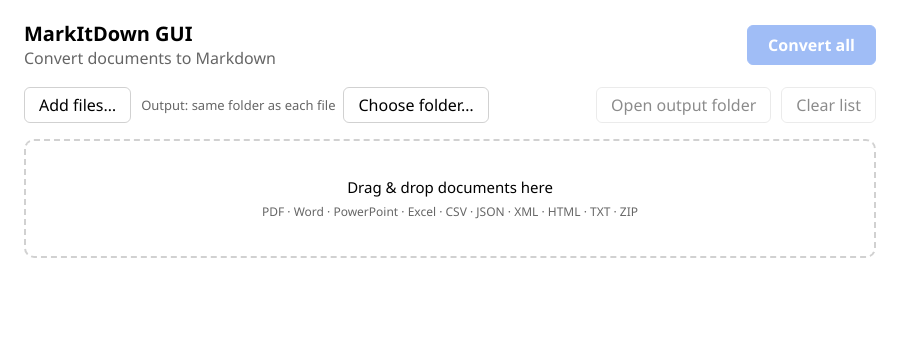
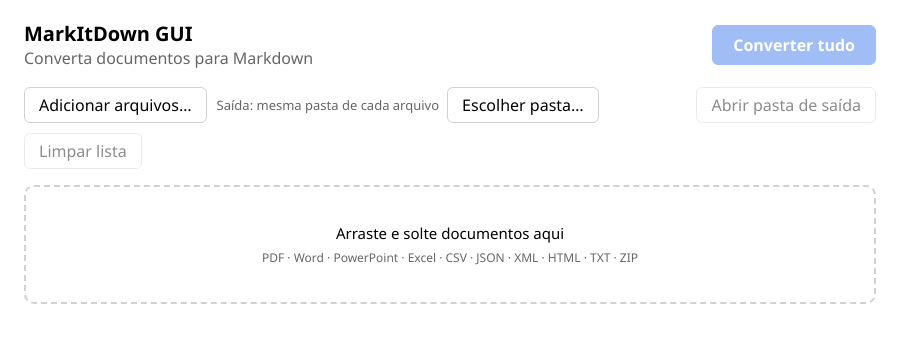
Before and after one commit to Conferir-Systems/md_converter, an Electron app: page src/index.html in a window 900 px wide. Drawn offline with Linux system fonts and the light colour scheme; no server answers.

Commit message:
portuguese default language

```diff
--- a/electron-builder.yml
+++ b/electron-builder.yml
@@ -1,5 +1,5 @@
 appId: com.example.markitdowngui
-productName: MarkItDown GUI
+productName: MD Converter
 directories:
   output: release
   buildResources: build
--- a/package.json
+++ b/package.json
@@ -13,8 +13,6 @@
   },
   "devDependencies": {
     "electron": "43.2.0",
-    "electron-builder": "26.15.7",
-    "png-to-ico": "^3.0.2",
-    "pngjs": "^7.0.0"
+    "electron-builder": "26.15.7"
   }
 }
--- a/src/index.html
+++ b/src/index.html
@@ -1,5 +1,5 @@
 <!doctype html>
-<html lang="en">
+<html lang="pt-BR">
 <head>
   <meta charset="UTF-8">
   <meta http-equiv="Content-Security-Policy" content="default-src 'self'; style-src 'self'">
@@ -11,27 +11,27 @@
     <header class="topbar">
       <div>
         <h1>MarkItDown GUI</h1>
-        <p class="muted" id="subtitle">Convert documents to Markdown</p>
+        <p class="muted" id="subtitle">Converta documentos para Markdown</p>
       </div>
-      <button id="convert" class="primary" disabled>Convert all</button>
+      <button id="convert" class="primary" disabled>Converter tudo</button>
     </header>
 
     <section class="controls">
-      <button id="pick">Add files…</button>
+      <button id="pick">Adicionar arquivos…</button>
       <div class="outdir">
-        <span id="outdir-label" class="muted">Output: same folder as each file</span>
-        <button id="choose-outdir">Choose folder…</button>
-        <button id="reset-outdir" hidden title="Back to per-file folders">×</button>
+        <span id="outdir-label" class="muted">Saída: mesma pasta de cada arquivo</span>
+        <button id="choose-outdir">Escolher pasta…</button>
+        <button id="reset-outdir" hidden title="Voltar para a pasta de cada arquivo">×</button>
       </div>
       <span class="spacer"></span>
-      <button id="open-outdir" disabled>Open output folder</button>
-      <button id="clear" disabled>Clear list</button>
+      <button id="open-outdir" disabled>Abrir pasta de saída</button>
+      <button id="clear" disabled>Limpar lista</button>
     </section>
 
     <p id="banner" class="banner" hidden></p>
 
     <section id="drop" class="drop">
-      <p id="drop-title">Drag &amp; drop documents here</p>
+      <p id="drop-title">Arraste e solte documentos aqui</p>
       <p class="muted small">PDF · Word · PowerPoint · Excel · CSV · JSON · XML · HTML · TXT · ZIP</p>
     </section>
 
--- a/src/preload.js
+++ b/src/preload.js
@@ -1,7 +1,6 @@
 const { contextBridge, ipcRenderer, webUtils } = require('electron')
 
 contextBridge.exposeInMainWorld('markitdown', {
-  locale: ipcRenderer.sendSync('get-locale'),
   selectFiles: () => ipcRenderer.invoke('select-files'),
   selectOutputDir: () => ipcRenderer.invoke('select-output-dir'),
   convertAll: jobs => ipcRenderer.invoke('convert-all', jobs),
--- a/src/renderer.js
+++ b/src/renderer.js
@@ -1,43 +1,14 @@
-const STRINGS = {
-  en: {
-    subtitle: 'Convert documents to Markdown',
-    convertAll: 'Convert all',
-    converting: 'Converting…',
-    addFiles: 'Add files…',
-    outputSame: 'Output: same folder as each file',
-    outputPrefix: 'Output: ',
-    chooseFolder: 'Choose folder…',
-    openOutput: 'Open output folder',
-    clearList: 'Clear list',
-    dropTitle: 'Drag & drop documents here',
-    resetTitle: 'Back to per-file folders',
-    rowOpen: 'Open folder',
-    rowCancel: 'Cancel',
-    rowRemove: 'Remove from list',
-    unexpected: 'Unexpected error: ',
-    status: { pending: 'pending', converting: 'converting', done: 'done', error: 'error', canceled: 'canceled' }
-  },
-  pt: {
-    subtitle: 'Converta documentos para Markdown',
+const L = {
   convertAll: 'Converter tudo',
   converting: 'Convertendo…',
-    addFiles: 'Adicionar arquivos…',
   outputSame: 'Saída: mesma pasta de cada arquivo',
   outputPrefix: 'Saída: ',
-    chooseFolder: 'Escolher pasta…',
-    openOutput: 'Abrir pasta de saída',
-    clearList: 'Limpar lista',
-    dropTitle: 'Arraste e solte documentos aqui',
-    resetTitle: 'Voltar para a pasta de cada arquivo',
   rowOpen: 'Abrir pasta',
   rowCancel: 'Cancelar',
   rowRemove: 'Remover da lista',
   unexpected: 'Erro inesperado: ',
   status: { pending: 'pendente', converting: 'convertendo', done: 'concluído', error: 'erro', canceled: 'cancelada' }
 }
-}
-
-const L = STRINGS[window.markitdown.locale === 'pt' ? 'pt' : 'en']
 
 const listEl = document.getElementById('list')
 const dropEl = document.getElementById('drop')
@@ -51,15 +22,6 @@
   clear: document.getElementById('clear'),
   convert: document.getElementById('convert')
 }
-
-document.documentElement.lang = navigator.language
-document.getElementById('subtitle').textContent = L.subtitle
-document.getElementById('drop-title').textContent = L.dropTitle
-buttons.pick.textContent = L.addFiles
-buttons.chooseOutdir.textContent = L.chooseFolder
-buttons.openOutdir.textContent = L.openOutput
-buttons.clear.textContent = L.clearList
-buttons.resetOutdir.title = L.resetTitle
 
 const state = {
   rows: new Map(),
```
Also changed, not shown: src/i18n.js (+3 -34 lines), src/main.js (+1 -7 lines), README.md, 1 other file. Lines whose indentation alone changed are shown as unchanged.
